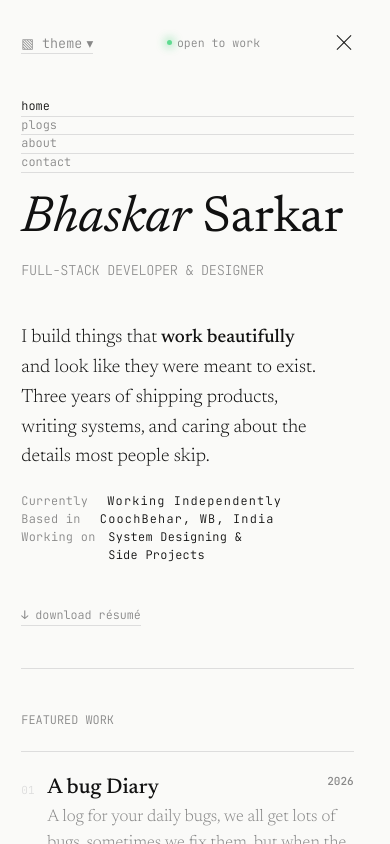
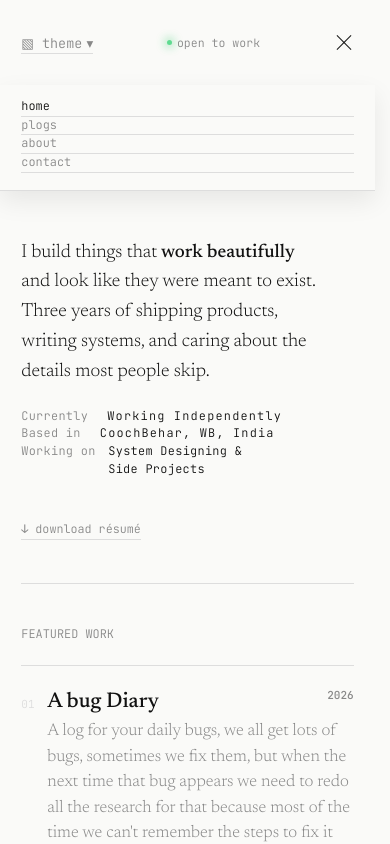
Before and after one commit to bhaskar-f/my-portfolio, a React (Vite) app in the folder frontend/: page / in a window 390 px wide. Both pictures are taken after a click on the button 343 px from the left and 42 px from the top of the page. Shown: the top 844 px of the page. Built offline with nearby package versions, Linux system fonts and the light colour scheme; no server answers.

Commit message:
smooth responsiveness returns

```diff
--- a/frontend/src/components/MobileNav.jsx
+++ b/frontend/src/components/MobileNav.jsx
@@ -4,11 +4,12 @@ import { easeOut, motion as Motion } from "framer-motion";
 export default function MobileNav({ onClose }) {
   return (
     <Motion.div
-      initial={{ height: 0, opacity: 0, y: -10 }}
-      animate={{ height: "auto", opacity: 1, y: 0 }}
-      exit={{ height: 0, opacity: 0, y: -10 }}
+      initial={{ opacity: 0, y: -12, scaleY: 0.98 }}
+      animate={{ opacity: 1, y: 0, scaleY: 1 }}
+      exit={{ opacity: 0, y: -12, scaleY: 0.98 }}
       transition={{ duration: 0.3, ease: easeOut }}
-      className="mobile-nav nav-text text-[0.7rem] mt-3 mb-6"
+      style={{ transformOrigin: "top" }}
+      className="mobile-nav nav-text text-[0.7rem]"
       id="mobileNav"
     >
       <NavLink
--- a/frontend/src/components/Topbar.jsx
+++ b/frontend/src/components/Topbar.jsx
@@ -7,7 +7,7 @@ export default function Topbar() {
   const [isopen, setOpen] = useState(false);
 
   return (
-    <div className="min-h-20 surface w-full sticky top-0 z-50 px-5">
+    <div className="min-h-20 surface w-full sticky top-0 z-50 px-5 relative">
       <div className="flex min-h-20 w-full justify-between items-center">
         <Nav />
         <span className="flex items-center gap-[5px] text-[0.68rem] duration-300 nav-text">
--- a/frontend/src/index.css
+++ b/frontend/src/index.css
@@ -247,6 +247,14 @@ body {
   .mobile-nav {
     display: flex;
     flex-direction: column;
+    position: absolute;
+    top: 100%;
+    left: 0;
+    right: 0;
+    padding: 0.75rem 1.25rem 1rem;
+    background: var(--bg);
+    border-bottom: 1px solid var(--faint);
+    box-shadow: 0 10px 24px rgb(0 0 0 / 0.08);
   }
   .navigation-link {
     display: none;
```
